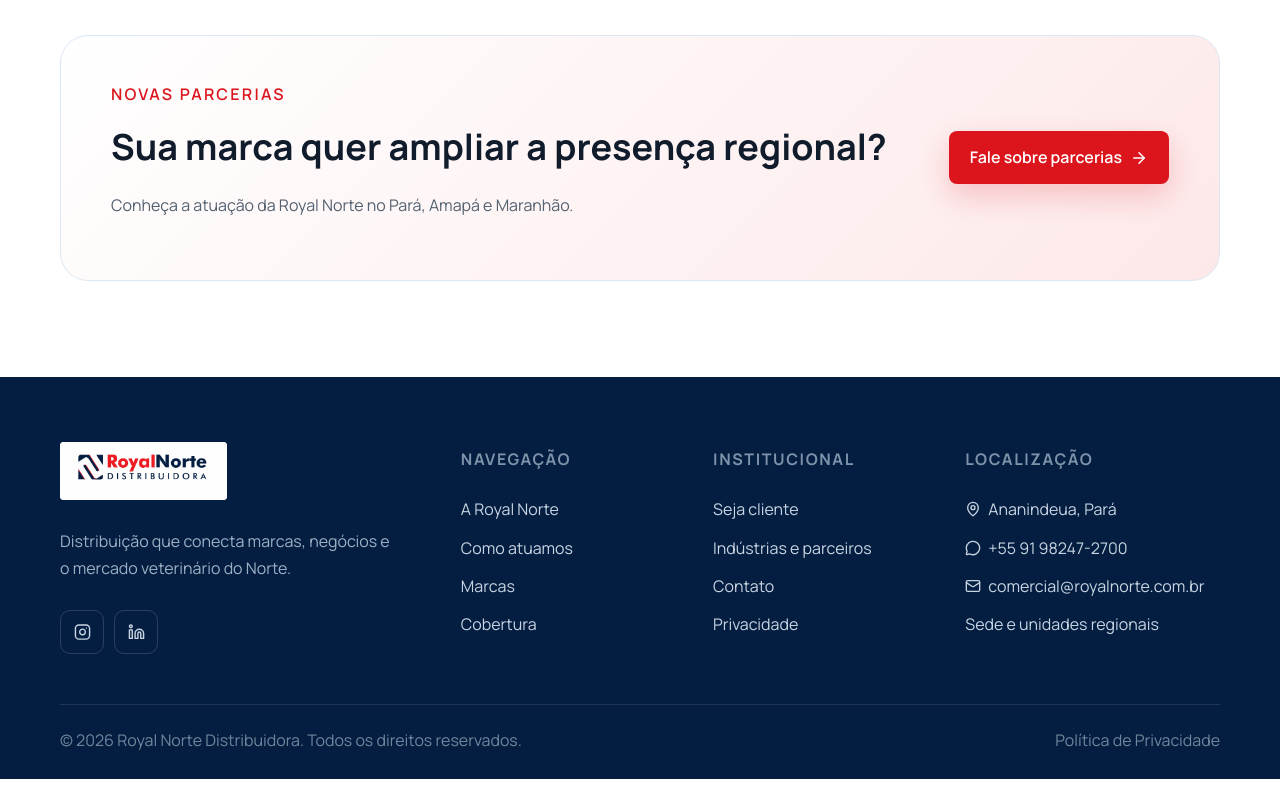
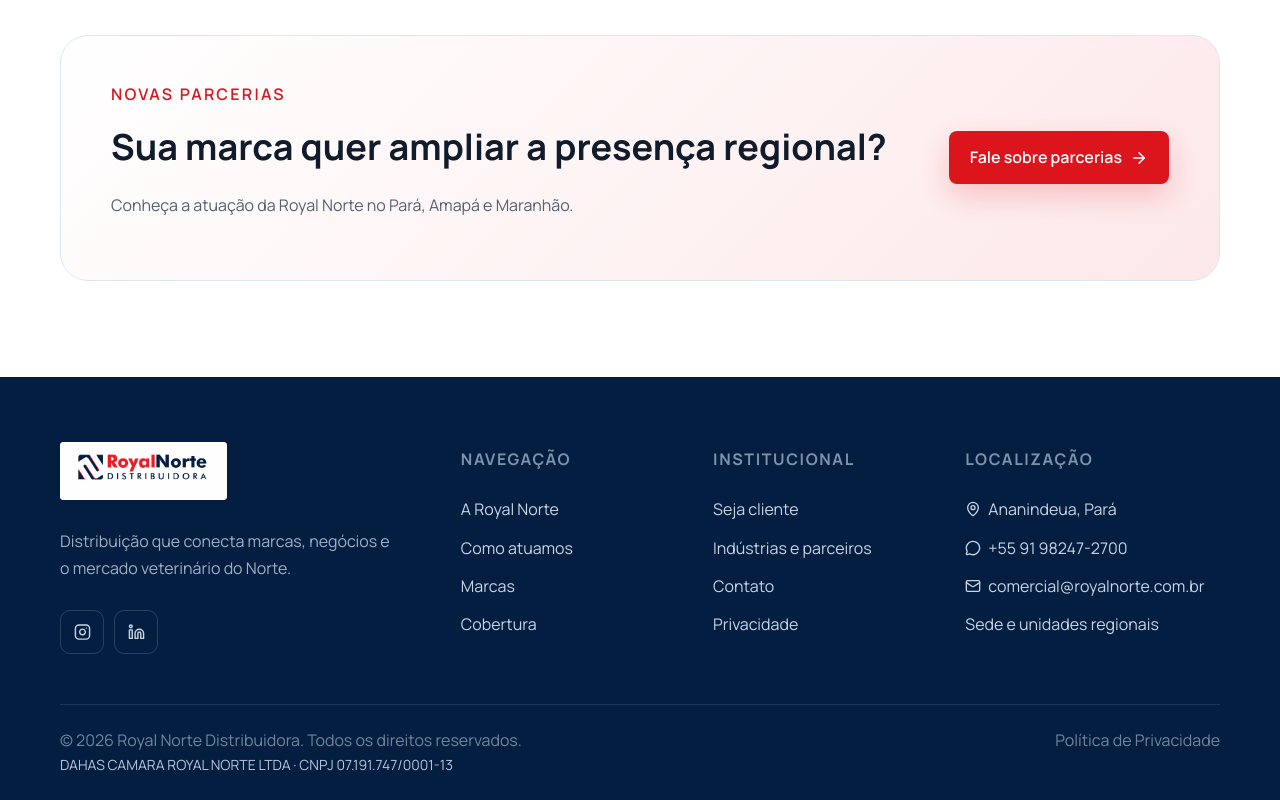
Before and after one commit to distribuidoraroyalnorte-beep/ecossitema, a React (Vite) app: page /marcas in a window 1280 px wide. Shown: the part 3425-4225 px from the top of the page. Before the commit the page ends 4204 px from the top, so only its background shows below. Built offline with nearby package versions, Linux system fonts and the light colour scheme.

Commit message:
chore: adiciona dados legais da Royal Norte ao rodapé

```diff
--- a/src/components/Footer.tsx
+++ b/src/components/Footer.tsx
@@ -65,6 +65,9 @@
           © {new Date().getFullYear()} {brand.company.name}. {footerContent.rights}
         </span>
         <Link to="/privacidade">{footerContent.privacyLabel}</Link>
+        <span className="footer-legal">
+          {site.legal.legalName} · CNPJ {site.legal.cnpj}
+        </span>
       </div>
     </footer>
   )
--- a/src/data/site.ts
+++ b/src/data/site.ts
@@ -32,6 +32,10 @@
 export const site = {
   since: 2005,
   portalUrl: 'https://app.royalnortedistribuidora.com.br',
+  legal: {
+    legalName: 'DAHAS CAMARA ROYAL NORTE LTDA',
+    cnpj: '07.191.747/0001-13',
+  },
   serviceArea: ['Pará', 'Amapá', 'Maranhão'],
   brandPortfolios: [
     {
--- a/src/styles.css
+++ b/src/styles.css
@@ -936,9 +936,17 @@
   margin-top: 50px;
   padding-top: 22px;
   display: flex;
+  flex-wrap: wrap;
   justify-content: space-between;
   color: #71869c;
   font-size: 16px;
+}
+.footer-legal {
+  flex-basis: 100%;
+  color: #b6c6d6;
+  font-size: 14px;
+  line-height: 1.5;
+  overflow-wrap: anywhere;
 }
 
 /* Premium institutional component foundation */
```
